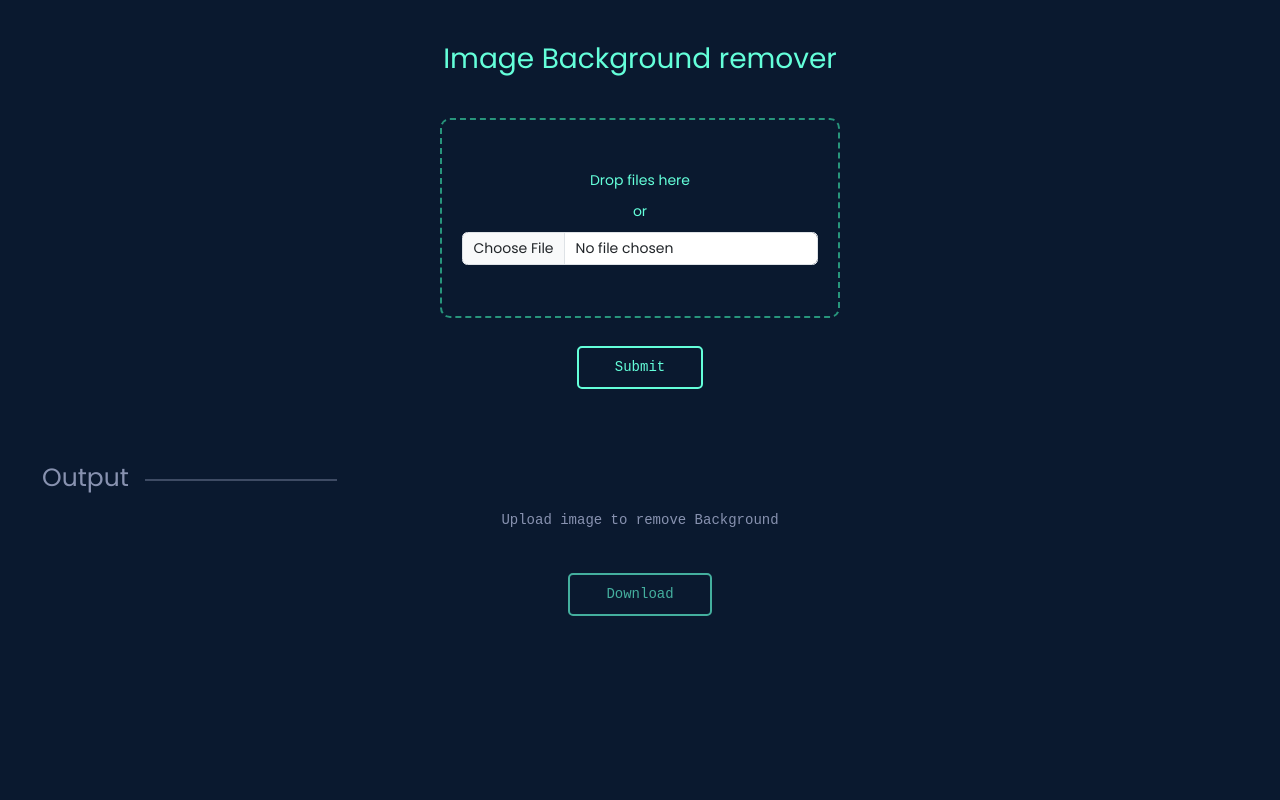
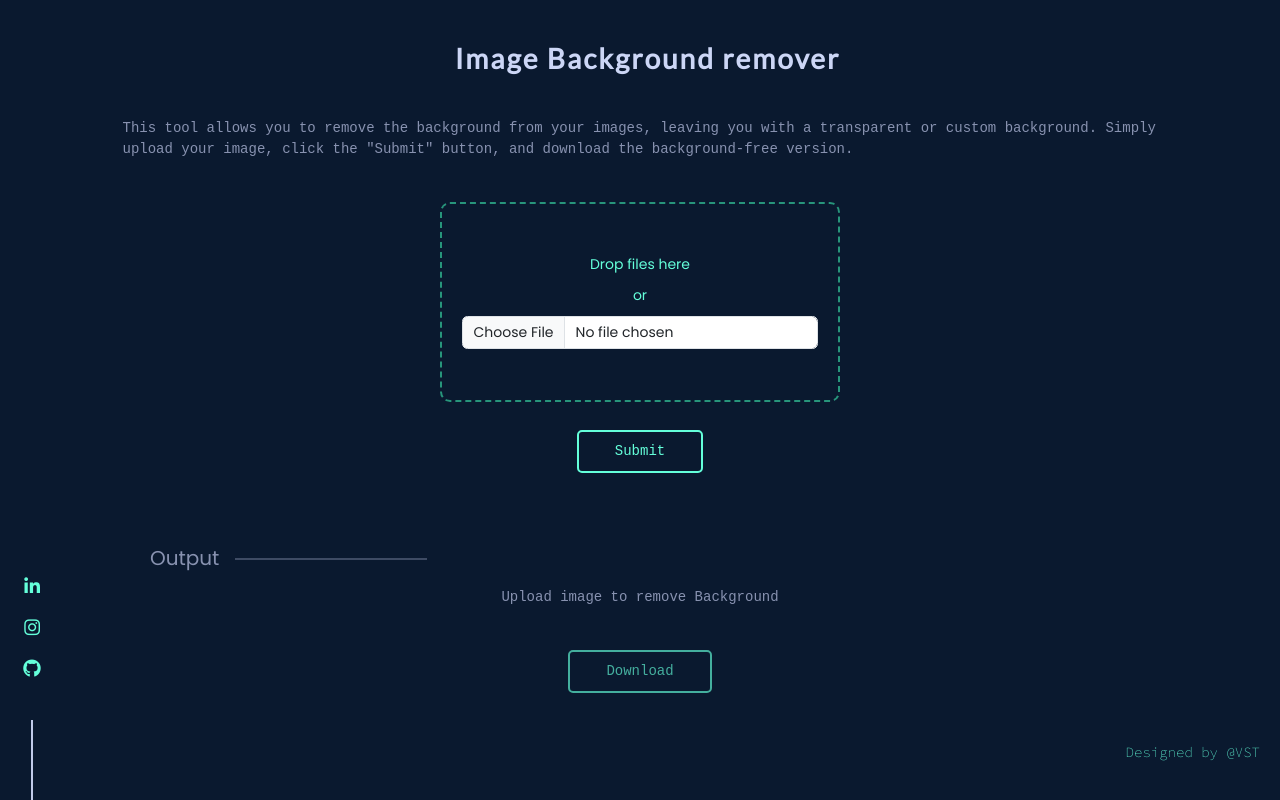
Before and after one commit to ThapaVinay/CodeClause_Image_Background_Remover, a plain HTML site: page index.html in a window 1280 px wide. Drawn offline with nearby package versions, Linux system fonts and the light colour scheme; a web font is replaced by a local one.

Commit message:
some css changes and final change

```diff
--- a/index.js
+++ b/index.js
@@ -2,9 +2,9 @@
 function App() {
 
     const [spinner, setSpinner] = React.useState(false);
+    const [imageUrl, setimageUrl] = React.useState("");
 
     var loading = "loading.gif";
-    var imageUrl;
 
     const handleUpload = (e) => {
 
@@ -34,7 +34,7 @@ function App() {
                 console.log(blob);
 
                 const url = URL.createObjectURL(blob);
-                imageUrl = url;
+                setimageUrl(url);
                 setSpinner(false);
                 console.log(imageUrl);
             })
@@ -49,7 +49,7 @@ function App() {
         var anchor = document.createElement('a');
         anchor.href = imageUrl;
 
-        anchor.download = "no-bg-png";
+        anchor.download = "no-bg";
         anchor.style.display = "none";
 
         document.body.appendChild(anchor);
@@ -61,7 +61,22 @@ function App() {
 
     return (
         <>
-            <h2 className="d-flex justify-content-center my-5" style={{ fontFamily: "'Poppins', sans-serif" }}>Image Background remover</h2>
+            <div class="social-icon ">
+                <a href="https://www.linkedin.com/in/vinay-singh-thapa" target="_blank"><i class="fa fa-linkedin"></i></a>
+                <a href="https://www.instagram.com/thapa._.vinay" target="_blank"><i class="fa fa-instagram"></i></a>
+                <a href="https://github.com/ThapaVinay" target="_blank"><i class="fa fa-github"></i></a>
+                <div class="line"></div>
+            </div>
+
+            <h2 className="d-flex justify-content-center my-5">Image Background remover</h2>
+
+            <div className="container ">
+                <p className="mb-5 ms-5 me-5">
+                    This tool allows you to remove the background from your images, leaving you with a transparent or custom background. Simply upload your image, click the "Submit" button, and download the background-free version.
+                </p>
+            </div>
+
+
 
             <div style={{ fontFamily: "'Poppins', sans-serif" }}>
                 <form>
@@ -78,7 +93,7 @@ function App() {
                     <button className="btn submit-button" type="button" onClick={handleUpload}>Submit</button>
                 </div>
 
-                <span className="ps-5 grey-color pe-3"> Output</span>
+                <span className="grey-color pe-3"> Output</span>
                 <div className="d-inline-block">
                     <span className="grey-line"></span>
                 </div>
@@ -86,16 +101,22 @@ function App() {
                 {spinner ? <div className='text-center mt-5'>
                     <img src={loading} className="my-3" alt="loading" width="40px" />
                 </div>
-                    : imageUrl ? <div className="d-flex justify-content-center">
-                        < img id="image" src={imageUrl} alt="Welcome!" />
+                    : imageUrl ? <div className="d-flex justify-content-center" >
+                        < img id="image" src={imageUrl} alt="no_bg_image" />
                     </div> : <p className="d-flex justify-content-center mt-3" > Upload image to remove Background</p>
                 }
 
                 <div className="d-flex justify-content-center my-2">
-                    <button disabled = {imageUrl ? false: true} className="btn submit-button" onClick={downloadFile}> Download </button>
+                    <button disabled={imageUrl ? false : true} className="btn submit-button" onClick={downloadFile}> Download </button>
                 </div>
 
             </div>
+
+
+            <div class='footer '>
+                <span>Designed by @VST </span>
+            </div>
+
         </>
 
     );
--- a/style.css
+++ b/style.css
@@ -1,3 +1,8 @@
+@import url('https://fonts.googleapis.com/css2?family=Lato&display=swap');
+@import url('https://fonts.googleapis.com/css2?family=Source+Code+Pro:wght@200&display=swap');
+@import url('https://fonts.googleapis.com/css2?family=Nanum+Gothic+Coding:wght@700&display=swap');
+
+
 * {
     font-size: 14px;
     background-color: #0A192F;
@@ -50,13 +55,14 @@
     border: 2px solid #64ffda;
 }
 
-.image {
+#image{
     margin-top: 40px;
-    position: relative;
-    /* other elements will not affected by it*/
+    position: relative; /* other elements will not affected by it*/
     overflow: hidden;
     height: 300px;
+    border: 2px solid #8892B0;
     margin-bottom: -15px;
+    background-color: #fbfbfbd6;
 }
 
 
@@ -70,16 +76,69 @@
 
 .grey-color {
     color: #8892B0;
-    font-size: 25px;
+    font-size: 20px;
+    margin-left: 150px;
 
 }
 
-img {
-    background-color: transparent;
-
-}
 
 p{
     font-family: 'sf mono', 'fira code', 'fira mono', 'roboto mono', monospace;
     color: #8892B0;
 }
+
+h2{
+    font-family: 'Lato', 'sans-serif';
+    font-size: 2em;
+    padding-left: 15px;
+    font-weight: 700 !important;
+    color: #CCD6F6;
+    letter-spacing: 2px;
+    text-align: justify;
+}
+
+.footer{
+    text-align: right;
+    font-family: 'Source Code Pro', monospace;
+    padding-top: 1rem!important;
+    padding-bottom: 1rem!important;
+    margin-right: 20px;
+    font-weight: 400;
+}
+
+.line{
+    width: 2.2px;
+    height: 80px;
+    background-color: #c1cbea;
+    margin-top: 30px;
+}
+
+.social-icon{
+    position: absolute;
+    position: fixed;
+    width: 5%;
+    height: fit-content;
+    display: flex;
+    flex-direction: column;
+    justify-content: center;
+    bottom: 0;
+    align-items: center;
+    background-color: #0A192F;
+    padding: 10px 0px;
+    padding-bottom: 0px;
+
+}
+
+.social-icon a{
+    color: #c1cbea;
+    margin: 10px 8px;
+    transition: transform 0.5s ease-out;
+}
+
+.social-icon a:hover{
+    transform: translate(0px,-10px);
+}
+
+i{
+    font-size: large;
+}
```
